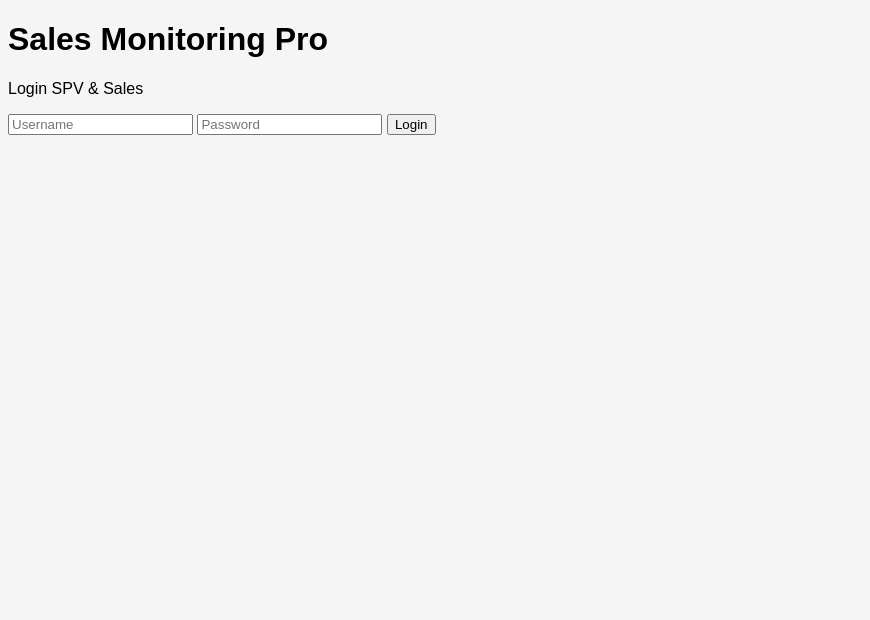
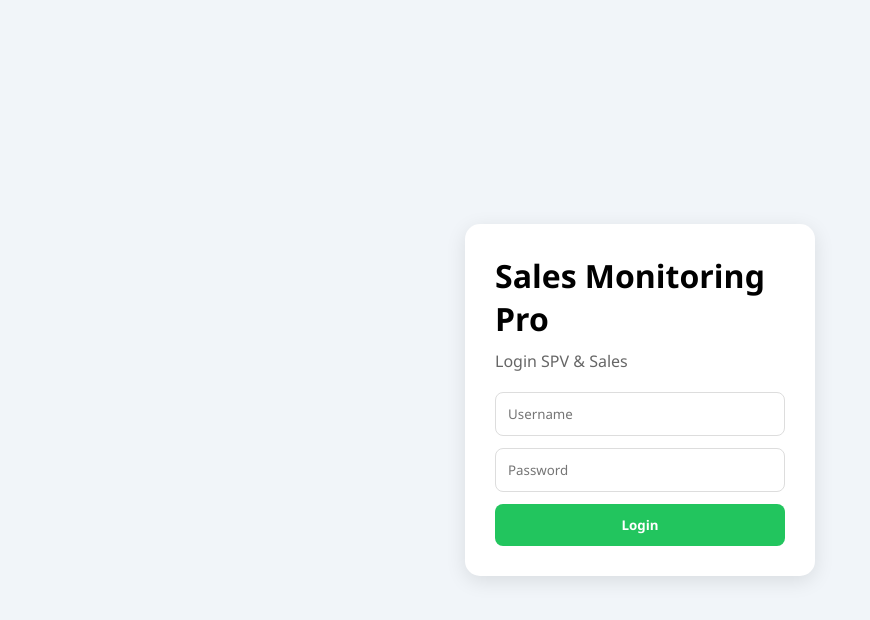
Before and after one commit to muhammadiqbalsyukra-spec/monitoring-sales, a plain HTML site: page index.html in a window 1280 px wide. Shown: the whole page, without its empty margins (0-870 px from the left). Drawn offline with Linux system fonts and the light colour scheme.

Commit message:
Update style.css

```diff
--- a/style.css
+++ b/style.css
@@ -1,4 +1,50 @@
+*{
+margin:0;
+padding:0;
+box-sizing:border-box;
+font-family:Segoe UI,sans-serif;
+}
+
 body{
-    font-family:Arial,sans-serif;
-    background:#f5f5f5;
+background:#f1f5f9;
+height:100vh;
+display:flex;
+justify-content:center;
+align-items:center;
 }
+
+.login-box{
+background:white;
+padding:30px;
+width:350px;
+border-radius:15px;
+box-shadow:0 5px 20px rgba(0,0,0,.1);
+}
+
+.login-box h1{
+margin-bottom:10px;
+}
+
+.login-box p{
+margin-bottom:20px;
+color:#666;
+}
+
+input{
+width:100%;
+padding:12px;
+margin-bottom:12px;
+border:1px solid #ddd;
+border-radius:8px;
+}
+
+button{
+width:100%;
+padding:12px;
+background:#22c55e;
+border:none;
+color:white;
+border-radius:8px;
+cursor:pointer;
+font-weight:bold;
+}
```
